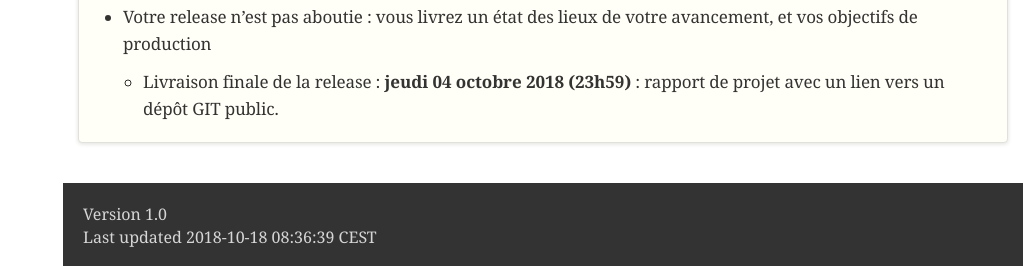
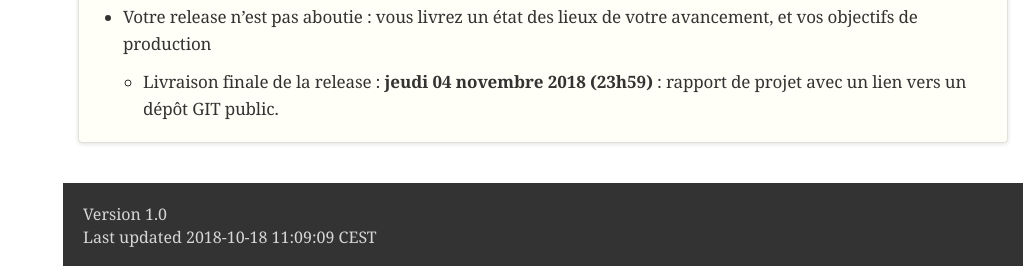
Before and after one commit to sio-melun/stage3, a plain HTML site: page docs/index.html in a window 1280 px wide. Shown: the part 3692-3958 px from the top of the page, without its empty margins (257-1280 px from the left). Drawn offline with nearby package versions, Linux system fonts and the light colour scheme; a web font is replaced by a local one.

Commit message:
change date

```diff
--- a/docs/index.html
+++ b/docs/index.html
@@ -234,7 +234,7 @@ comportant : (votre analyse a peut-être évolué depuis la phase d&#8217;analys
 <div class="ulist">
 <ul>
 <li>
-<p>Livraison finale de la release :  <strong>jeudi 04 octobre 2018 (23h59)</strong> : rapport de projet avec un lien vers un dépôt GIT public.</p>
+<p>Livraison finale de la release :  <strong>jeudi 04 novembre 2018 (23h59)</strong> : rapport de projet avec un lien vers un dépôt GIT public.</p>
 </li>
 </ul>
 </div>
@@ -249,7 +249,7 @@ comportant : (votre analyse a peut-être évolué depuis la phase d&#8217;analys
 <div id="footer">
 <div id="footer-text">
 Version 1.0<br>
-Last updated 2018-10-18 08:36:39 CEST
+Last updated 2018-10-18 11:09:09 CEST
 </div>
 </div>
 </body>
```
Also changed, not shown: 1 other file.
